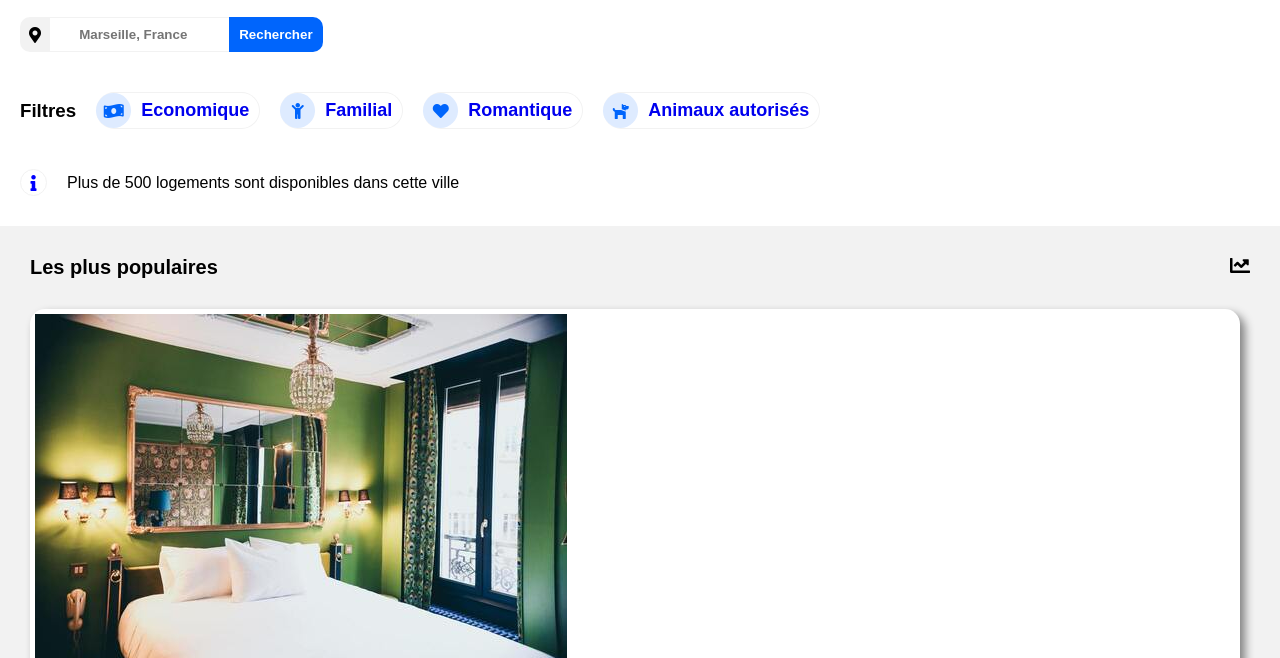
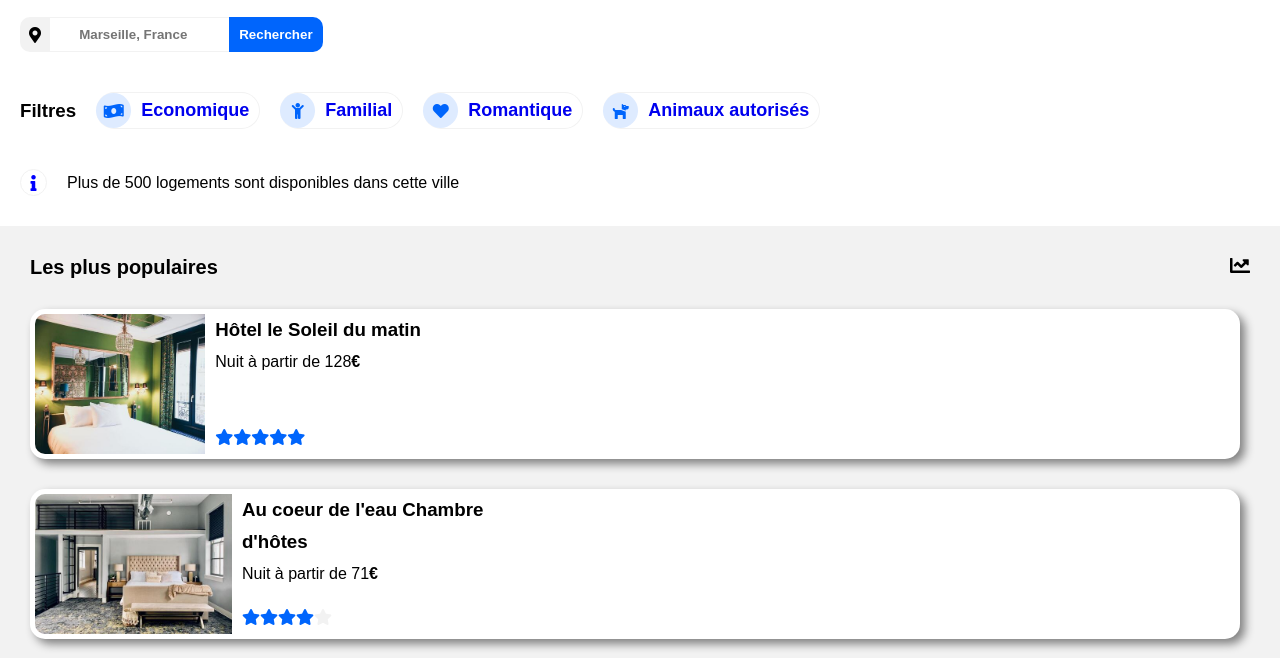
Before and after one commit to LouisOC/TranLouis_2_08102020, a plain HTML site: page index.html in a window 1280 px wide. Shown: the part 142-800 px from the top of the page. Drawn offline with Linux system fonts and the light colour scheme; a web font is replaced by a local one.

Commit message:
factorisation et correction des images populaires

```diff
--- a/style.css
+++ b/style.css
@@ -313,18 +313,8 @@ aside
     font-size: 20px;
 }
 
-.detail_populaire
-{
-	display: flex;
-	flex-direction: column;
-	justify-content: space-between;
-	padding-left: 20px;
-}
-
-
 .populaire
 {
-	padding: 5px 5px 5px 5px;
 	border-radius: 15px ;
     background-color : white;
     margin-left: 30px;
@@ -333,6 +323,29 @@ aside
 	line-height: 2em;
 	margin-bottom: 30px;
 	box-shadow: 5px 5px 10px grey;
+}
+
+.conteneur_populaire
+{
+	display: flex;
+	padding: 5px;
+}
+
+.img_populaire
+{
+	height: 140px;
+	width: 40%;
+	object-fit: cover;
+	border-top-left-radius: 10px ;
+    border-bottom-left-radius: 10px;
+}
+
+.detail_populaire
+{
+	display: flex;
+	flex-direction: column;
+	justify-content: space-between;
+	padding-left: 10px;
 }
 
 .image_populaire
```
